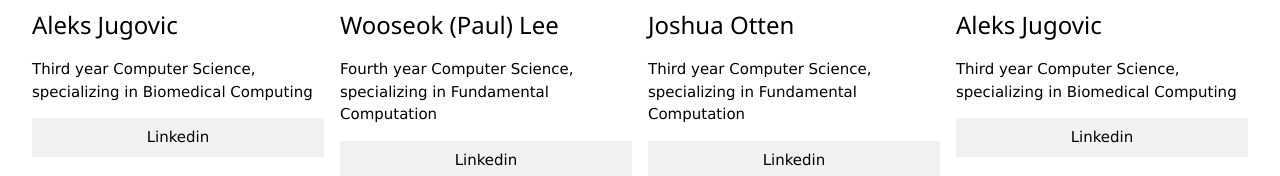
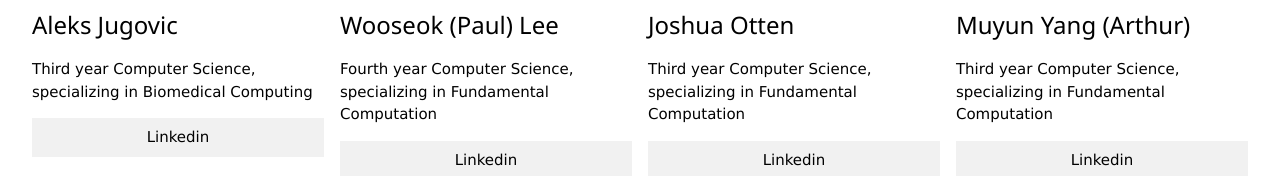
Before and after one commit to Aleksjug/artemis, a plain HTML site: page index.html in a window 1280 px wide. Shown: the part 1725-1901 px from the top of the page. Drawn offline with nearby package versions, Linux system fonts and the light colour scheme.

Commit message:
Update index.html

```diff
--- a/index.html
+++ b/index.html
@@ -176,9 +176,9 @@
           </div>
         <div class="w3-col l3 m6 w3-margin-bottom">
             <img src="img/aleks.png" alt="Aleks" style="width: 100%" />
-            <h3>Aleks Jugovic</h3>
+            <h3>Muyun Yang (Arthur)</h3>
             <p>
-              Third year Computer Science, specializing in Biomedical Computing
+              Third year Computer Science, specializing in Fundamental Computation
             </p>
             <p>
               <a
```
